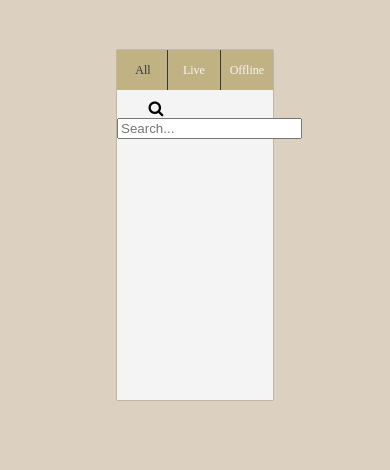
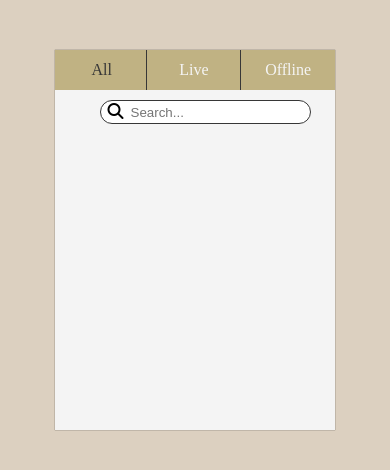
Before and after one commit to b0ssin/twitch-API-FCC, a plain HTML site: page index.html in a window 390 px wide. Drawn offline with Linux system fonts and the light colour scheme.

Commit message:
Search bar styling and position. My media queries aren't working. That will be the next fix. Not very important as the look is great for desktop and mobile widths, it just isn't responsive.

```diff
--- a/index.html
+++ b/index.html
@@ -8,41 +8,11 @@
     <!--[if IE]>
 		<script src="http://html5shiv.googlecode.com/svn/trunk/html5.js"></script>
 	<![endif]-->
-    <link href="//maxcdn.bootstrapcdn.com/font-awesome/4.1.0/css/font-awesome.min.css" rel="stylesheet">
-
+    <script src="https://use.fontawesome.com/5f08d91896.js"></script>
     <style>
-        @media (max-width: 400px) {
+        @media all and (min-width: 300px) and (max-width: 420) {
             #container {
                 width: 50%;
-            }
-
-            #all, #live, #offline {
-                font-size: 12px;
-            }
-        }
-        @media (max-width: 500px) {
-            #container {
-                width: 45%;
-            }
-        }
-        @media (max-width: 650px) {
-            #container {
-                width: 40%;
-            }
-        }
-        @media (min-width: 800px) {
-            #container {
-                width: 30%;
-            }
-        }
-        @media (min-width: 1000px) {
-            #container {
-                width: 25%;
-            }
-        }
-        @media (min-width: 1200px) {
-            #container {
-                width: 20%;
             }
         }
     </style>
@@ -53,9 +23,9 @@
         <nav id="nav">
             <a id="all" class="active" href="#">All</a><a id="live" href="#">Live</a><a id="offline" href="#">Offline</a>
         </nav>
-        <div id="search-bar">
-            <span class='icon'><i class="fa fa-search"></i></span>
-            <input type="search" id="search" placeholder="Search...">
+        <div id="search-wrapper">
+            <i id="search-icon" class="fa fa-search"></i>
+            <input type="search" id="search-bar" placeholder="Search...">
         </div>
 
     </div>
--- a/style.css
+++ b/style.css
@@ -45,6 +45,7 @@ a {
     color: #F4F4F4;
 }
 
+
 #all, #live, #offline {
     display: inline-block;
     position: relative;
@@ -65,11 +66,11 @@ a {
 
 
 #container {
+    width: 280px;
     display: block;
     background-color: #F4F4F4;
     position: relative;
-    width: 35%;
-    height: 350px;
+    height: 380px;
     margin: 50px auto;
     box-shadow: 0px 0px 1px #373737;
 }
@@ -77,11 +78,22 @@ a {
 .active {
     color: #373737;
 }
+/* Search bar */
+
+#search-wrapper {
+    text-align: center;
+    margin-top: 10px;
+}
 
 #search-bar {
+    height: 24px;
+    border: 1px solid #373737;
+    border-radius: 20px;
+    padding-left: 30px;
+}
+
+#search-icon {
     position: relative;
-    text-align: center;
-    margin-top: 10px;
-    border-radius: 5px;
-    max-width: 50%;
+    left: 10%;
+
 }
```
